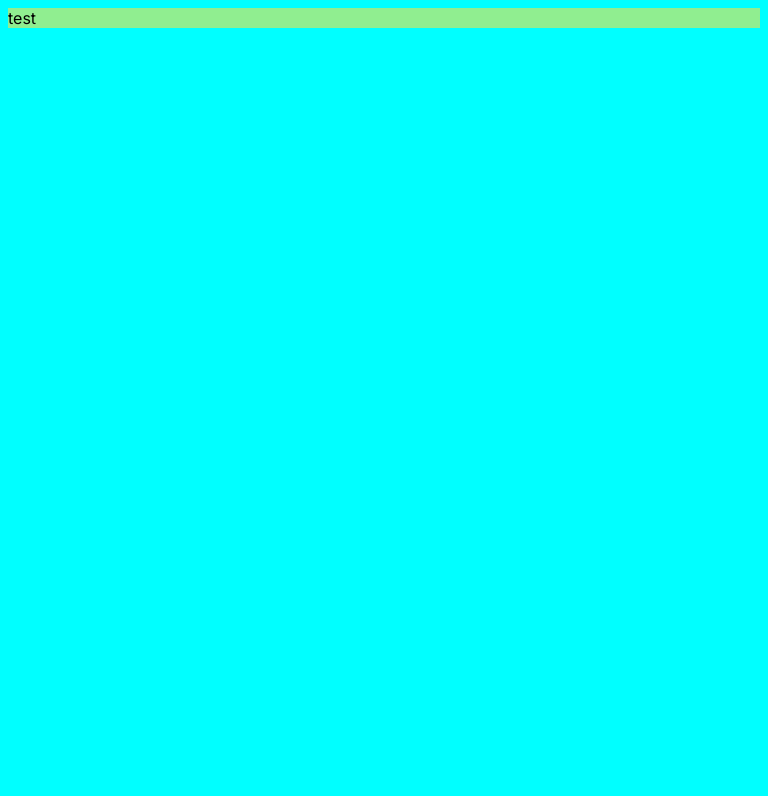
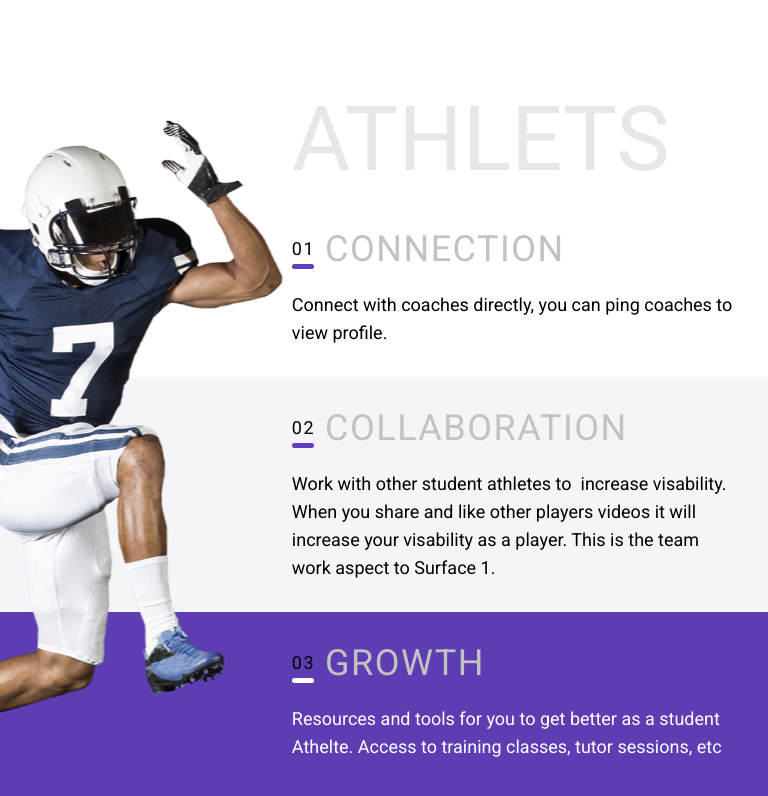
Before and after one commit to nutcom3/sportlab, a Next.js app: page / in a window 768 px wide. Shown: the top 796 px of the page. Built offline with nearby package versions, Linux system fonts and the light colour scheme.

Commit message:
football man in tablet and desktop

```diff
--- a/src/app/globals.css
+++ b/src/app/globals.css
@@ -1,3 +1,8 @@
+@import url('https://fonts.googleapis.com/css2?family=Roboto:ital,wght@0,100;0,300;0,400;0,500;0,700;0,900;1,100;1,300;1,400;1,500;1,700;1,900&display=swap');
 body {
-  background-color: aqua;
+  margin : 0px
 }
+
+* {
+  font-family: 'Roboto', sans-serif;
+}
--- a/src/app/page.module.css
+++ b/src/app/page.module.css
@@ -1,18 +1,139 @@
+.main {
+  position: relative;
+  margin: 0px;
+}
+
+.article {
+  margin-left: 50%;
+}
+
+.football {
+  position: absolute;
+  width: 678px;
+  height: 950px;
+  top: 35px;
+  left: 175px;
+}
+
+.connection {
+  height: 345px;
+}
+
+.athlets {
+  font-weight: 400;
+  font-size: 90px;
+  line-height: 105.47px;
+  color: #E7E7E7;
+  padding-top: 20px;
+}
+
+.title {
+  letter-spacing: 1.5px;
+  font-weight: 400;
+  display: inline-flex;
+  padding-top: 3.5rem;
+}
+
+.titlenumber {
+  font-size: 18px;
+  line-height: 21.09px;
+  position: relative;
+  display: inline-block;
+  padding: 10px 10px 10px 0px;
+}
+
+.titlenumber::after {
+  content: '';
+  position: absolute;
+  bottom: 1px;
+  left: 35%;
+  transform: translateX(-50%);
+  width: 22px;
+  height: 5px;
+  background-color: #603EBE;
+  border-radius: 10px;
+}
+
+.titletext {
+  font-size: 36px;
+  color: #C2C2C2;
+}
+
+.description {
+  font-weight: 400;
+  font-size: 20px;
+  line-height: 28px;
+  padding-top: 1.5em;
+}
+
+.growth .titlenumber::after {
+  background-color: #FFFFFF;
+}
+
+.growth {
+  height: 297px;
+  background-color: #5E3DB3;
+}
+
+.growth .description {
+  color: #FFFFFF;
+}
+
+.collaboration {
+  height: 256px;
+  background-color: #F5F4F9;
+}
 
 
-.main {
+/* Mobile styles */
+@media only screen and (max-width: 320px) {
+  .main {
+    background-color: lightgray;
+  }
+  /* Additional mobile styles here */
 }
 
 /* Tablet styles */
-@media (min-width: 600px) {
-  .main{
-    background-color: lightblue;
+@media only screen and (max-width: 768px) {
+  .football {
+    left: -161px;
+    top: 120px;
+    width: 518px;
+    height: 699px;
+  }
+
+  .article {
+    margin-left: 38%;
+  }
+
+  .connection {
+    height: 377px;
+  }
+
+  .connection .title{
+    padding-top: 36px
+  }
+
+  .athlets {
+    padding-top: 87px;
+  }
+
+  .title {
+    padding-top: 30px;
+  }
+
+  .description {
+    font-size: 18px;
+    padding-top: 21px;
+    font-style: normal;
+    width: 447px;
+  }
+
+  .collaboration {
+    height: 235px;
+  }
+
+  .growth {
+    height: 207px;
   }
 }
-
-/* Desktop styles */
-@media (min-width: 768px) {
-  .main {
-    background-color: lightgreen;
-  }
-}
--- a/src/app/page.tsx
+++ b/src/app/page.tsx
@@ -1,10 +1,47 @@
 import Image from 'next/image'
 import styles from './page.module.css'
+import FootBall from '../../public/football.svg'
 
 export default function Home() {
   return (
     <main className={styles.main}>
-      test
+      <Image src={FootBall} alt="Football" className={styles.football} width={0} height={0} />
+      <div className={styles.connection}>
+        <div className={styles.article}>
+          <div className={styles.athlets}>ATHLETS</div>
+          <div className={styles.title}>
+            <div className={styles.titlenumber}>01</div>
+            <div className={styles.titletext}>CONNECTION</div>
+          </div>
+          <div className={styles.description}>
+            Connect with coaches directly, you can ping coaches to view profile.
+          </div>
+        </div>
+      </div>
+
+      <div className={`${styles.rowleft} ${styles.collaboration}`}>
+        <div className={styles.article}>
+          <div className={styles.title}>
+            <div className={styles.titlenumber}>02</div>
+            <div className={styles.titletext}>COLLABORATION</div>
+          </div>
+          <div className={styles.description}>
+            Work with other student athletes to  increase visability. When you share and like other players videos it will increase your visability as a player. This is the team work aspect to Surface 1.
+          </div>
+        </div>
+      </div>
+
+      <div className={`${styles.rowleft} ${styles.growth}`}>
+        <div className={styles.article}>
+          <div className={styles.title}>
+            <div className={styles.titlenumber}>03</div>
+            <div className={styles.titletext}>GROWTH</div>
+          </div>
+          <div className={styles.description}>
+          Resources and tools for you to get better as a student Athelte. Access to training classes, tutor sessions, etc
+          </div>
+        </div>
+      </div>
     </main>
   )
 }
```
Also changed, not shown: public/football.svg (added).
